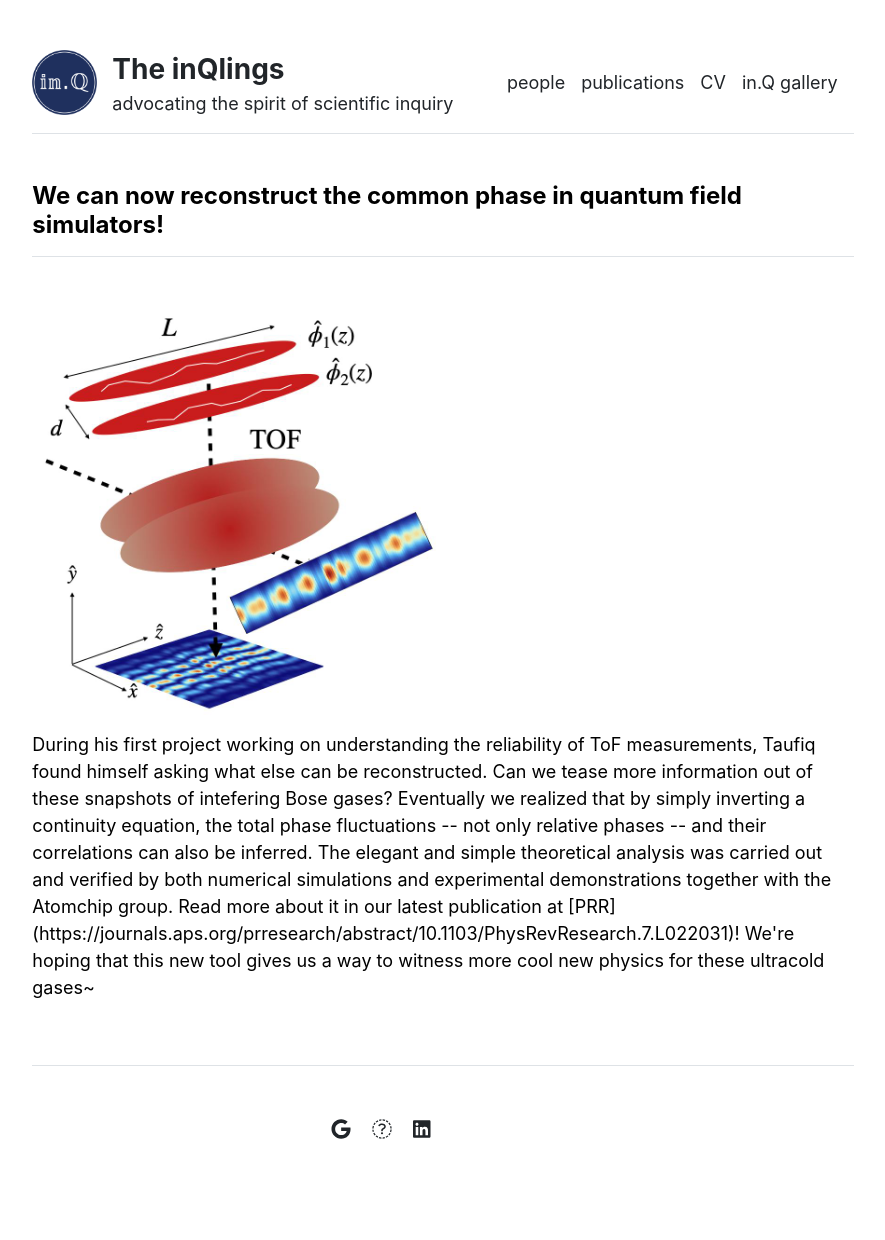
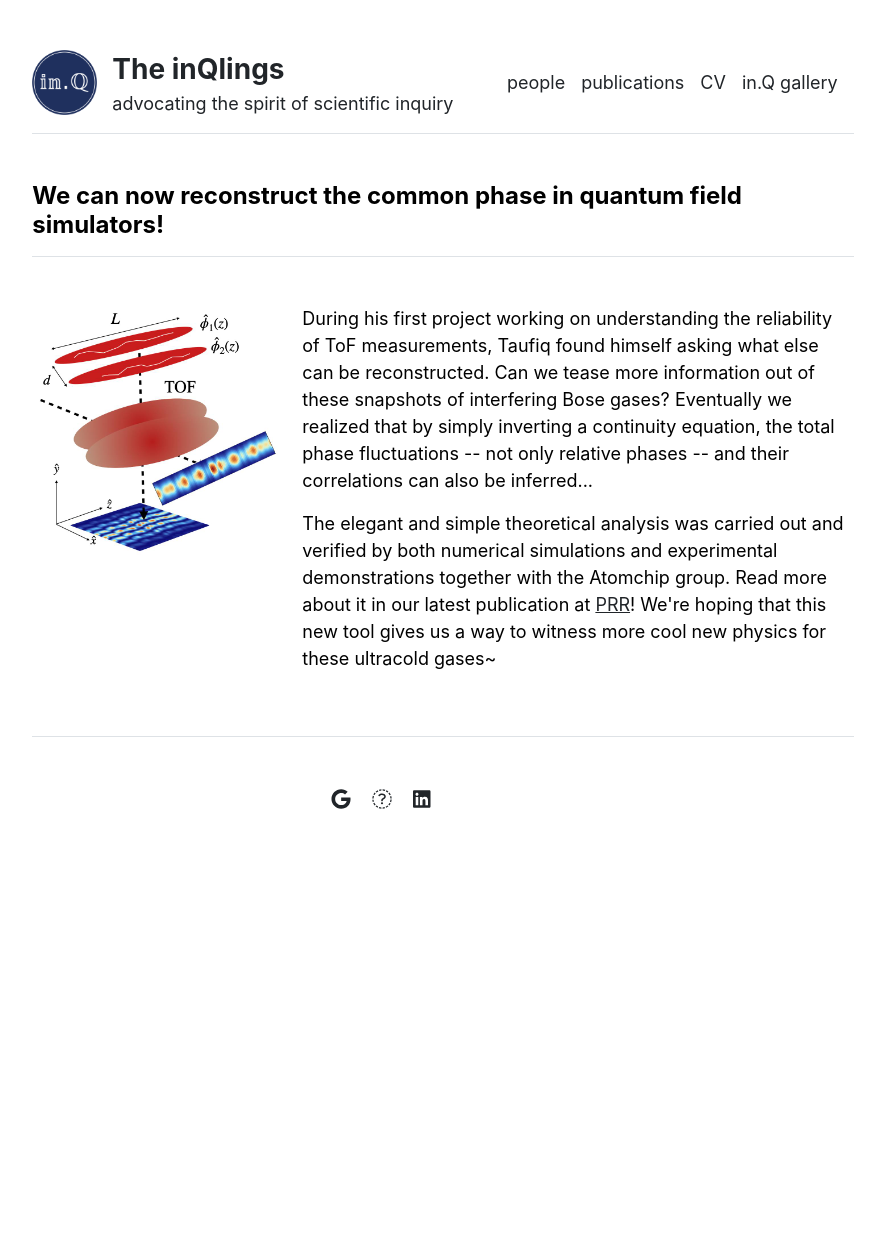
Before and after one commit to nelly-ng/nelly-ng.github.io, a Jekyll site: the page built from _posts/2025-05-07-commonphase.md, in a window 1280 px wide. Shown: the whole page, without its empty margins (197-1082 px from the left). Built offline with Jekyll 4.4.1, drawn with Linux system fonts in a browser that asks for light colours; after the commit the page ends 911 px from its top, so only the background shows below that.

Commit message:
Update 2025-05-07-commonphase.md

```diff
--- a/_posts/2025-05-07-commonphase.md
+++ b/_posts/2025-05-07-commonphase.md
@@ -3,12 +3,14 @@ layout: post
 title: "We can now reconstruct the common phase in quantum field simulators!"
 ---
 
-
-<img src="/assets/img/cp.jpg" alt="Banner" style="width:50%;">
-
-<p>
-During his first project working on understanding the reliability of ToF measurements, Taufiq found himself asking what else can be reconstructed. Can we tease more information out of these snapshots of intefering Bose gases?
-
-Eventually we realized that by simply inverting a continuity equation, the total phase fluctuations -- not only relative phases -- and their correlations can also be inferred. The elegant and simple theoretical analysis was carried out and verified by both numerical simulations and experimental demonstrations together with the Atomchip group. Read more about it in our latest publication at [PRR](https://journals.aps.org/prresearch/abstract/10.1103/PhysRevResearch.7.L022031)! We're hoping that this new tool gives us a way to witness more cool new physics for these ultracold gases~
-
-</p>
+<div style="display: flex; align-items: flex-start; gap: 20px;">
+  <img src="/assets/img/cp.jpg" alt="desc" style="width: 250px; height: auto; flex-shrink: 0;">
+  <div>
+    <p>
+      During his first project working on understanding the reliability of ToF measurements, Taufiq found himself asking what else can be reconstructed. Can we tease more information out of these snapshots of interfering Bose gases? Eventually we realized that by simply inverting a continuity equation, the total phase fluctuations -- not only relative phases -- and their correlations can also be inferred...
+    </p>
+    <p>
+      The elegant and simple theoretical analysis was carried out and verified by both numerical simulations and experimental demonstrations together with the Atomchip group. Read more about it in our latest publication at <a href="https://journals.aps.org/prresearch/abstract/10.1103/PhysRevResearch.7.L022031">PRR</a>! We're hoping that this new tool gives us a way to witness more cool new physics for these ultracold gases~
+    </p>
+  </div>
+</div>
```
